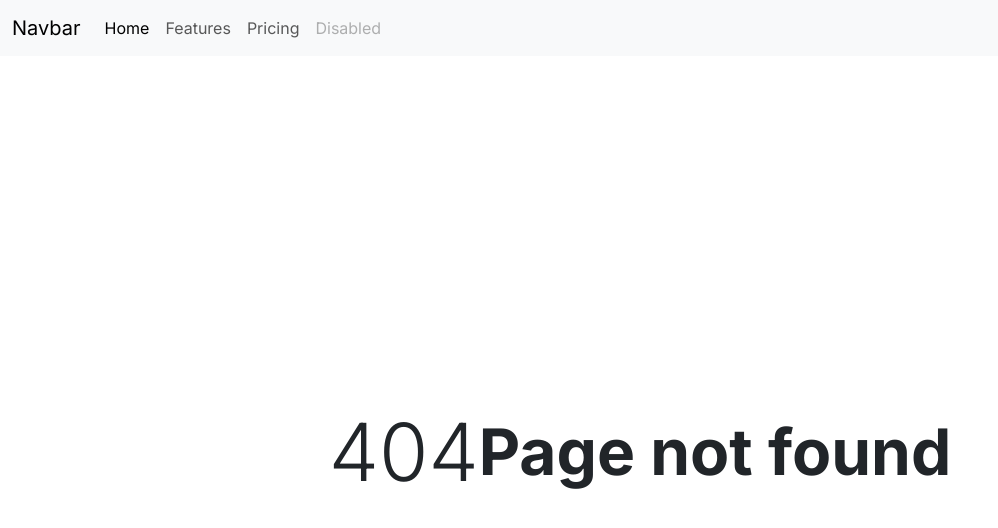
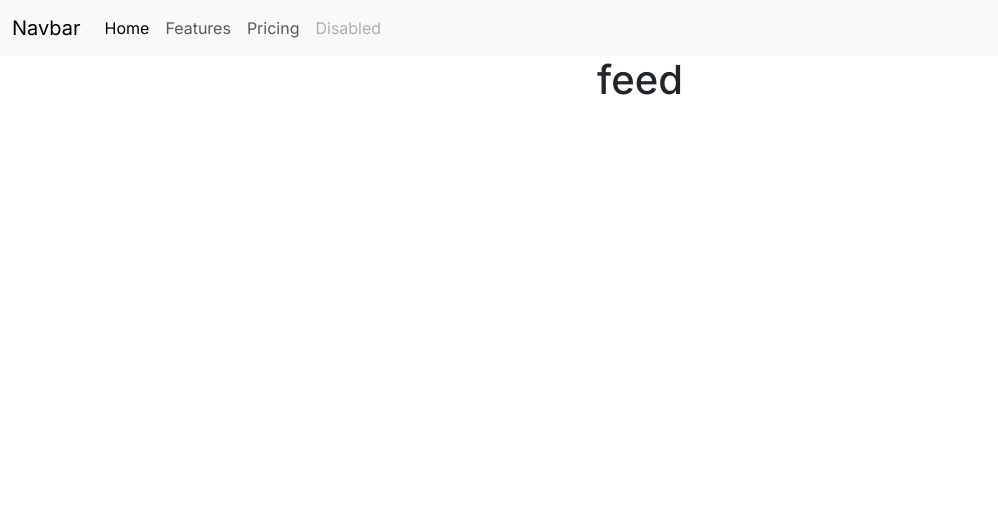
Before and after one commit to Nishant-0420/frontend, a Next.js app: page /feed in a window 1280 px wide. Before the commit this address had no page. Shown: the top 528 px of the page, without its empty margins (0-998 px from the left). Built offline with nearby package versions, Linux system fonts and the light colour scheme; no server answers.

Commit message:
getting reponse from backend

```diff
--- /dev/null
+++ b/src/app/feed/page.jsx
@@ -0,0 +1,31 @@
+ 'use client'
+import React, { useEffect } from 'react'
+
+const Feed = () => {
+    const fetchPostData = ()=>{
+        fetch('http://localhost:5000/post/getall')
+        .then((response) => {
+            console.log(response.status)
+
+        })
+        .then(()=> {} )
+        .catch((err) => {
+            console.log(err)
+        });
+    }
+
+    useEffect(() => {
+      fetchPostData();
+
+    }, [])
+
+  return (
+    <div>
+        <div className="container">
+            <h1 className="text-center">feed</h1>
+        </div>
+    </div>
+  )
+}
+
+export default Feed
```
Also changed, not shown: src/app/upload/page.jsx (+6 -1 lines).
